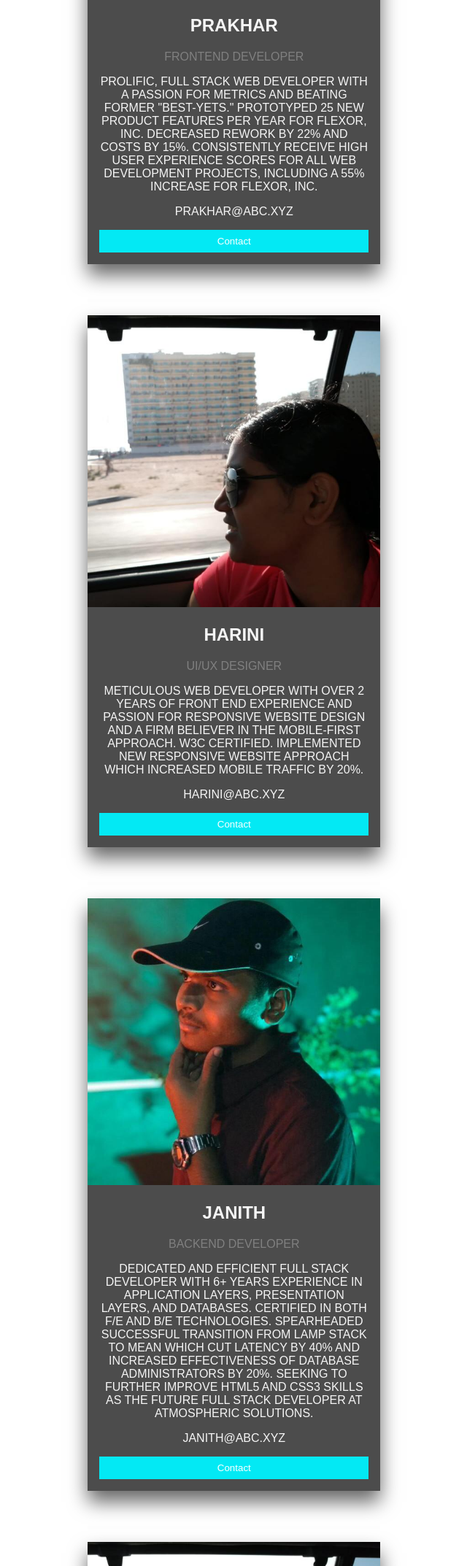
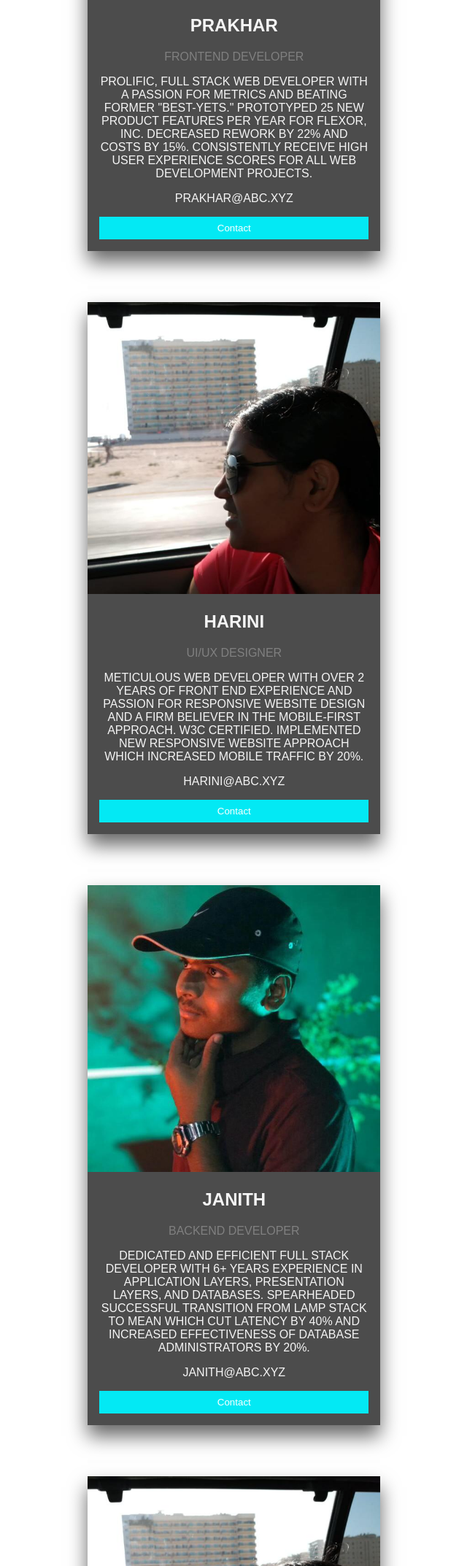
Before and after one commit to harini0-0/Food-Website, a plain HTML site: page about.html in a window 1280 px wide. Shown: the part 2036-4182 px from the top of the page at 73% size, without its empty margins (204-844 px from the left). Drawn offline with Linux system fonts and the light colour scheme.

Commit message:
Update about.html

```diff
--- a/about.html
+++ b/about.html
@@ -100,7 +100,7 @@
       <div class="container">
         <h2>PRAKHAR</h2>
         <p class="title">frontend developer</p>
-        <p>Prolific, full stack web developer with a passion for metrics and beating former "best-yets." Prototyped 25 new product features per year for Flexor, Inc. Decreased rework by 22% and costs by 15%. Consistently receive high user experience scores for all web development projects, including a 55% increase for Flexor, Inc. </p>
+        <p>Prolific, full stack web developer with a passion for metrics and beating former "best-yets." Prototyped 25 new product features per year for Flexor, Inc. Decreased rework by 22% and costs by 15%. Consistently receive high user experience scores for all web development projects. </p>
         <p>PRAKHAR@abc.xyz</p>
         <p><button class="button">Contact</button></p>
       </div>
@@ -126,7 +126,7 @@
       <div class="container">
         <h2>JANITH</h2>
         <p class="title">backend Developer</p>
-        <p>Dedicated and efficient full stack developer with 6+ years experience in application layers, presentation layers, and databases. Certified in both F/E and B/E technologies. Spearheaded successful transition from LAMP stack to MEAN which cut latency by 40% and increased effectiveness of database administrators by 20%. Seeking to further improve HTML5 and CSS3 skills as the future full stack developer at Atmospheric Solutions.</p>
+        <p>Dedicated and efficient full stack developer with 6+ years experience in application layers, presentation layers, and databases. Spearheaded successful transition from LAMP stack to MEAN which cut latency by 40% and increased effectiveness of database administrators by 20%. </p>
         <p>janith@abc.xyz</p>
         <p><button class="button">Contact</button></p>
       </div>
```
